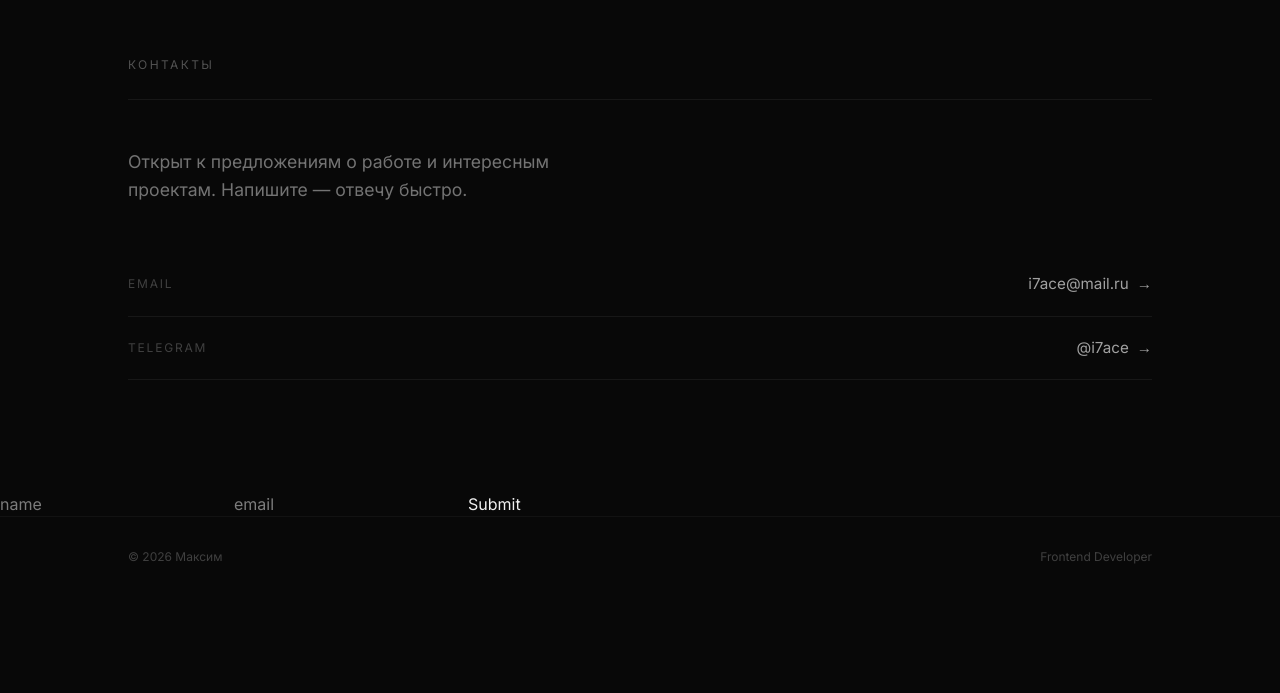
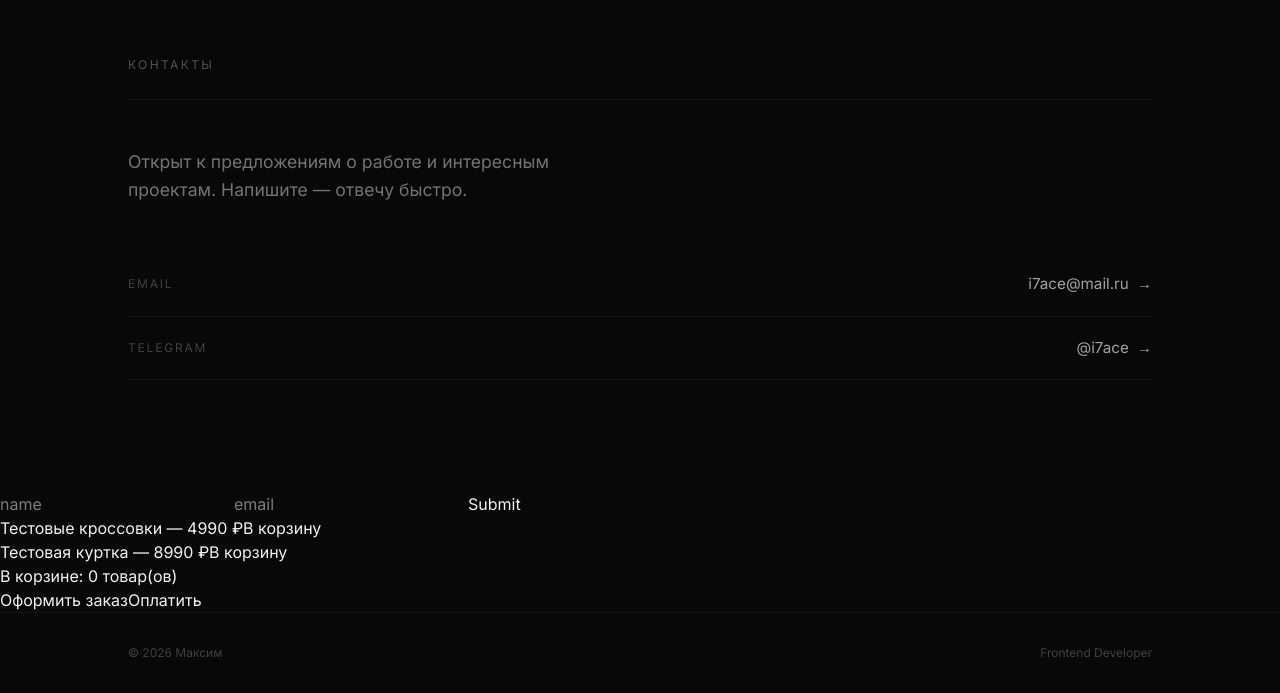
Before and after one commit to I7aceee/portfolio, a Next.js app: page / in a window 1280 px wide. Shown: the part 3351-4044 px from the top of the page. Before the commit the page ends 3948 px from the top, so only its background shows below. Built offline with nearby package versions, Linux system fonts and the light colour scheme.

Commit message:
feat: add test products

```diff
--- a/src/app/page.tsx
+++ b/src/app/page.tsx
@@ -4,7 +4,8 @@ import { About } from "@/widgets/about/ui/About";
 import { CasesPreview } from "@/widgets/cases-preview/ui/CasesPreview";
 import { Stack } from "@/widgets/stack/ui/Stack";
 import { Contact } from "@/widgets/contact/ui/Contact";
-import {TestForm} from "@/widgets/form/ui";
+import { TestForm } from "@/widgets/form/ui";
+import { TestProduct } from "@/widgets/product/ui";
 
 export default function Home() {
   return (
@@ -17,8 +18,9 @@ export default function Home() {
         <Stack />
         <Contact />
         <TestForm />
+        <TestProduct />
       </main>
-      <footer className="border-t border-white/[0.04] px-6 py-8">
+      <footer className="border-t border-white/4 px-6 py-8">
         <div className="mx-auto flex max-w-5xl items-center justify-between">
           <span className="text-xs text-neutral-700">© 2026 Максим</span>
           <span className="text-xs text-neutral-700">Frontend Developer</span>
--- a/src/shared/lib/push-event.ts
+++ b/src/shared/lib/push-event.ts
@@ -1,4 +1,4 @@
-export const pushEvent = (event: string, params: Record<string, unknown> = {}) => {
+export const pushEvent = (event: string, params: Record<string, unknown> | null = {}) => {
   if (typeof window === "undefined") return;
     window.dataLayer = window.dataLayer || [];
     window.dataLayer.push({event, ...params})
--- /dev/null
+++ b/src/widgets/product/ui.tsx
@@ -0,0 +1,64 @@
+'use client'
+
+
+import { useEffect, useState } from "react"
+import { pushEvent } from "@/shared/lib/push-event";
+
+const products = [
+  { item_id: "sku_001", item_name: "Тестовые кроссовки", item_category: "Обувь", price: 4990, quantity: 1 },
+  { item_id: "sku_002", item_name: "Тестовая куртка", item_category: "Одежда", price: 8990, quantity: 1 },
+]
+
+export const TestProduct = () => {
+  const [cart, setCart] = useState<typeof products>([])
+
+  useEffect(() => {
+    pushEvent('ecommerce', null)
+    pushEvent('view_item', {
+      ecommerce: { currency: "RUB", value: products[0].price, items: [products[0]] },
+    })
+  }, [])
+
+  const addToCart = (product: typeof products[0]) => {
+    setCart((prev) => [...prev, product])
+    pushEvent('ecommerce', null)
+    pushEvent('add_to_cart', {
+      ecommerce: { currency: "RUB", value: product.price, items: [product] },
+    })
+  }
+
+  const beginCheckout = () => {
+    const value = cart.reduce((sum, p) => sum + p.price * p.quantity, 0)
+    pushEvent('ecommerce', null)
+    pushEvent('begin_checkout', {
+      ecommerce: { currency: "RUB", value, items: cart },
+    })
+  }
+
+  const purchase = () => {
+    const value = cart.reduce((sum, p) => sum + p.price * p.quantity, 0)
+    pushEvent('ecommerce', null)
+    pushEvent('purchase', {
+      ecommerce: {
+        transaction_id: `T-${Date.now()}`,
+        currency: "RUB",
+        value,
+        items: cart,
+      },
+    })
+  }
+
+  return (
+    <div>
+      {products.map((p) => (
+        <div key={p.item_id}>
+          <span>{p.item_name} — {p.price} ₽</span>
+          <button onClick={() => addToCart(p)}>В корзину</button>
+        </div>
+      ))}
+      <p>В корзине: {cart.length} товар(ов)</p>
+      <button onClick={beginCheckout} disabled={cart.length === 0}>Оформить заказ</button>
+      <button onClick={purchase} disabled={cart.length === 0}>Оплатить</button>
+    </div>
+  )
+}
```
